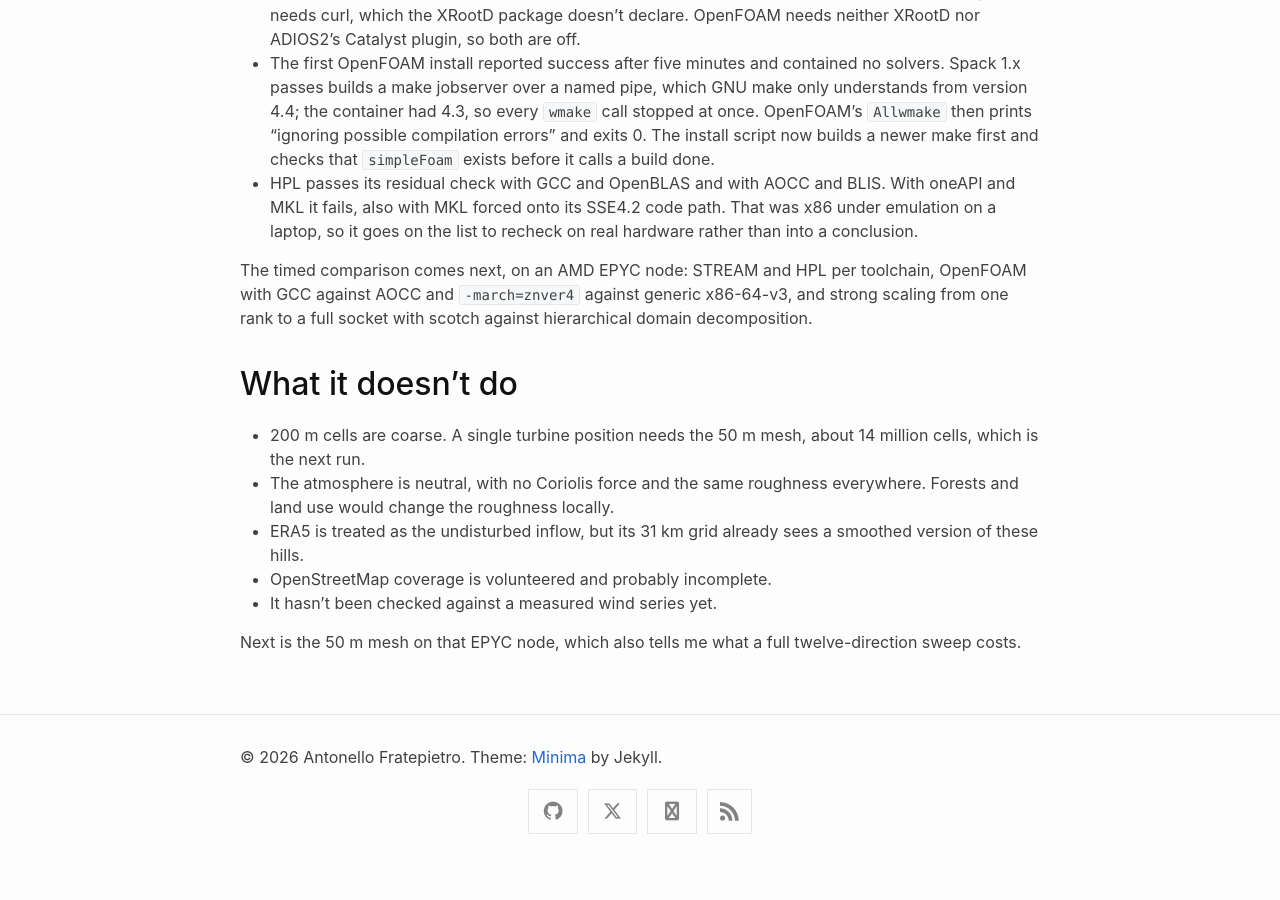
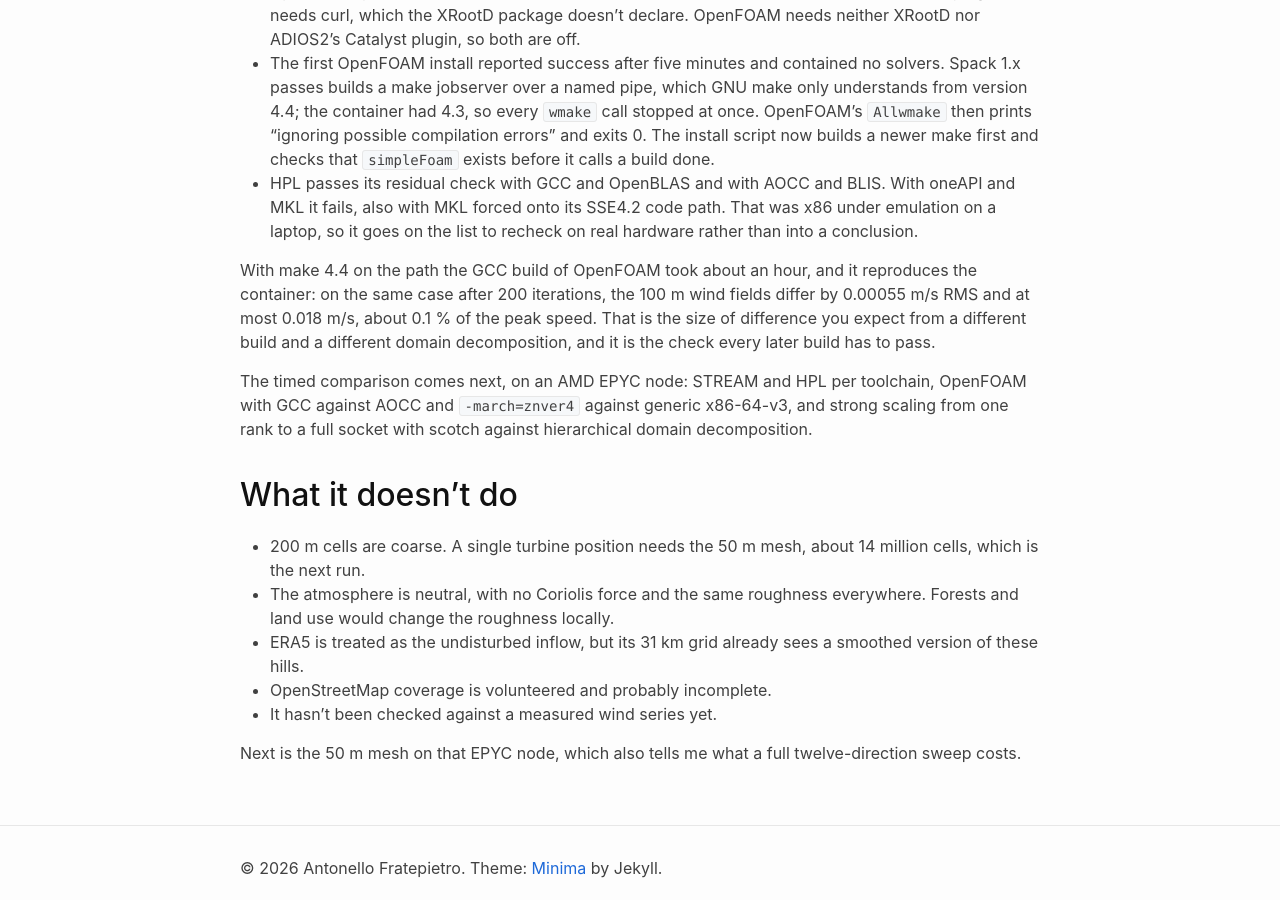
Before and after one commit to antonellof/antonellof.github.io, a Jekyll site: the page built from _posts/2026-11-20-wind-over-the-monti-dauni-openfoam.md, in a window 1280 px wide and 900 px high, scrolled down 5317 px. Built offline with Jekyll 4.4.1, drawn with Linux system fonts in a browser that asks for light colours; nearby versions of some CDN libraries; before the commit the page ends 6186 px from its top, so only the background shows below that.

Commit message:
Wind post: GCC build validated

```diff
--- a/_posts/2026-11-20-wind-over-the-monti-dauni-openfoam.md
+++ b/_posts/2026-11-20-wind-over-the-monti-dauni-openfoam.md
@@ -89,6 +89,8 @@ Getting the toolchains to build was most of the work:
 - The first OpenFOAM install reported success after five minutes and contained no solvers. Spack 1.x passes builds a make jobserver over a named pipe, which GNU make only understands from version 4.4; the container had 4.3, so every `wmake` call stopped at once. OpenFOAM's `Allwmake` then prints "ignoring possible compilation errors" and exits 0. The install script now builds a newer make first and checks that `simpleFoam` exists before it calls a build done.
 - HPL passes its residual check with GCC and OpenBLAS and with AOCC and BLIS. With oneAPI and MKL it fails, also with MKL forced onto its SSE4.2 code path. That was x86 under emulation on a laptop, so it goes on the list to recheck on real hardware rather than into a conclusion.
 
+With make 4.4 on the path the GCC build of OpenFOAM took about an hour, and it reproduces the container: on the same case after 200 iterations, the 100 m wind fields differ by 0.00055 m/s RMS and at most 0.018 m/s, about 0.1 % of the peak speed. That is the size of difference you expect from a different build and a different domain decomposition, and it is the check every later build has to pass.
+
 The timed comparison comes next, on an AMD EPYC node: STREAM and HPL per toolchain, OpenFOAM with GCC against AOCC and `-march=znver4` against generic x86-64-v3, and strong scaling from one rank to a full socket with scotch against hierarchical domain decomposition.
 
 ## What it doesn't do
```
